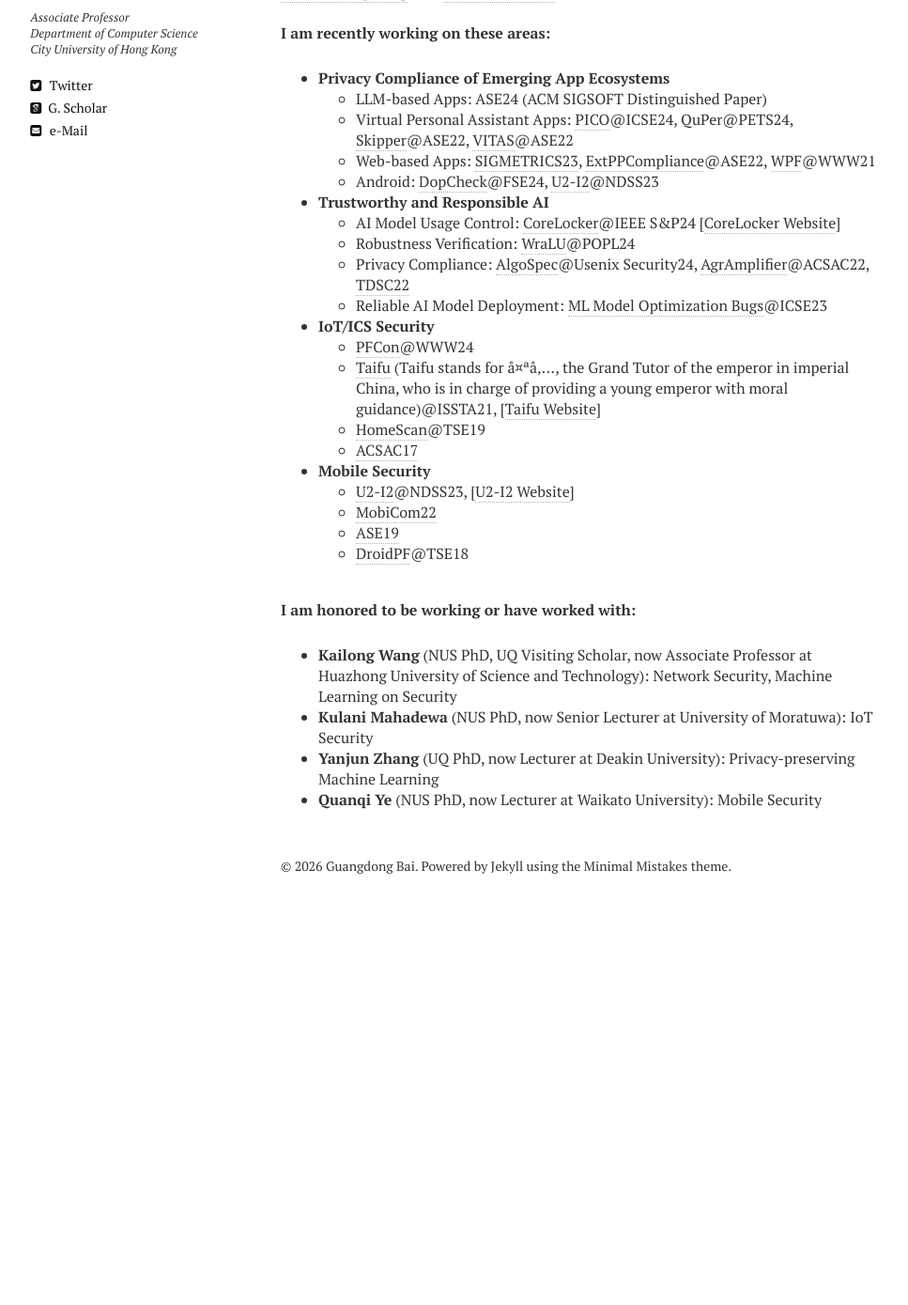
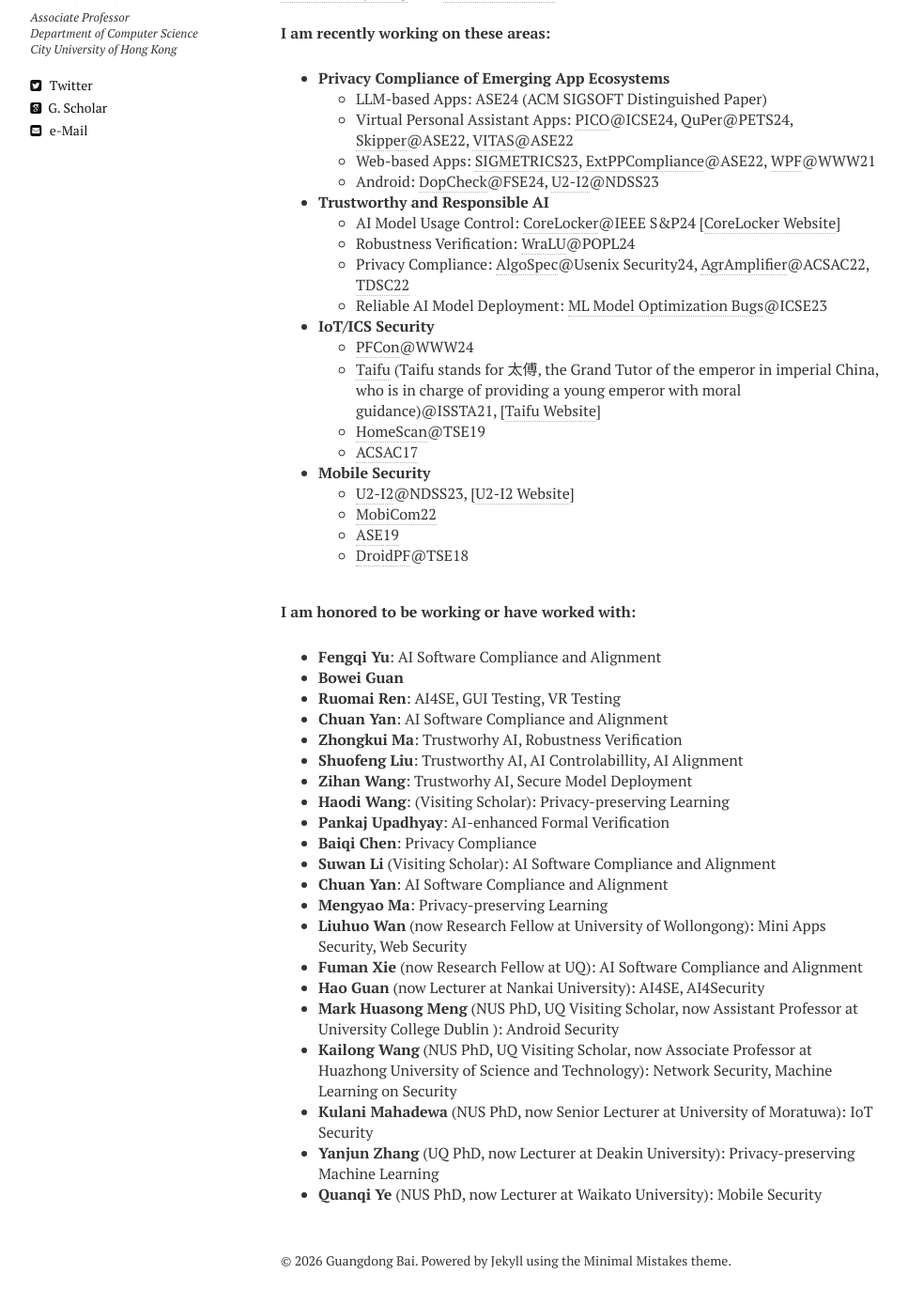
Before and after one commit to baigd/baigd.github.io, a Jekyll site: the page built from index.md, in a window 1280 px wide and 1400 px high, scrolled down 529 px. Shown: the top 1389 px of the window at 94% size, without its empty margins (21-988 px from the left). Built offline with Jekyll 4.4.1, drawn with Linux system fonts in a browser that asks for light colours; nearby versions of some CDN libraries; before the commit the page ends 1509 px from its top, so only the background shows below that.

Commit message:
Update index.md

```diff
--- a/index.md
+++ b/index.md
@@ -33,7 +33,7 @@ I am an Associate Editor of <a href="https://www.computer.org/csdl/journal/tq" t
     <li><b>IoT/ICS Security</b></li>
     <ul>
       <li> <a href="/files/PFCon-WWW24.pdf" target="_blank">PFCon</a>@WWW24 </li>
-      <li> <a href="/files/ISSTA21-Taifu.pdf" target="_blank">Taifu</a> (Taifu stands for å¤ªå‚…, the Grand Tutor of the emperor in imperial China, who is in charge of providing a young emperor with moral guidance)@ISSTA21, [<a href="https://sites.google.com/view/taifu-demo">Taifu Website</a>] </li>
+      <li> <a href="/files/ISSTA21-Taifu.pdf" target="_blank">Taifu</a> (Taifu stands for 太傅‚ the Grand Tutor of the emperor in imperial China, who is in charge of providing a young emperor with moral guidance)@ISSTA21, [<a href="https://sites.google.com/view/taifu-demo">Taifu Website</a>] </li>
       <li> <a href="https://www.comp.nus.edu.sg/~tsunami/papers/TSE-Final.pdf" target="_blank">HomeScan</a>@TSE19 </li>
       <li> <a href="http://www.illinois.adsc.com.sg/papers/acsac17_attestation.pdf" target="_blank">ACSAC17</a> </li>
     </ul>
@@ -51,6 +51,23 @@ I am an Associate Editor of <a href="https://www.computer.org/csdl/journal/tq" t
 <br>
 <b>I am honored to be working or have worked with: </b>
 <ul>
+<li><b>Fengqi Yu</b>: AI Software Compliance and Alignment </li>
+<li><b>Bowei Guan</b> </li>
+<li><b>Ruomai Ren</b>: AI4SE, GUI Testing, VR Testing </li>
+<li><b>Chuan Yan</b>: AI Software Compliance and Alignment </li>
+<li><b>Zhongkui Ma</b>: Trustworhy AI, Robustness Verification </li>
+<li><b>Shuofeng Liu</b>: Trustworthy AI, AI Controlabillity, AI Alignment </li>
+<li><b>Zihan Wang</b>: Trustworhy AI, Secure Model Deployment </li>
+<li><b>Haodi Wang</b>: (Visiting Scholar): Privacy-preserving Learning </li>
+<li><b>Pankaj Upadhyay</b>: AI-enhanced Formal Verification </li>
+<li><b>Baiqi Chen</b>: Privacy Compliance </li>
+<li><b>Suwan Li</b> (Visiting Scholar): AI Software Compliance and Alignment </li>
+<li><b>Chuan Yan</b>: AI Software Compliance and Alignment </li>
+<li><b>Mengyao Ma</b>: Privacy-preserving Learning </li>
+<li><b>Liuhuo Wan</b> (now Research Fellow at University of Wollongong): Mini Apps Security, Web Security </li>
+<li><b>Fuman Xie</b> (now Research Fellow at UQ): AI Software Compliance and Alignment </li>
+<li><b>Hao Guan</b> (now Lecturer at Nankai University): AI4SE, AI4Security</li>
+<li><b>Mark Huasong Meng</b> (NUS PhD, UQ Visiting Scholar, now Assistant Professor at University College Dublin ): Android Security </li>
 <li><b>Kailong Wang</b> (NUS PhD, UQ Visiting Scholar, now Associate Professor at Huazhong University of Science and Technology): Network Security, Machine Learning on Security </li>
 <li><b>Kulani Mahadewa</b> (NUS PhD, now Senior Lecturer at University of Moratuwa): IoT Security </li>
 <li><b>Yanjun Zhang</b> (UQ PhD, now Lecturer at Deakin University): Privacy-preserving Machine Learning </li>
```
